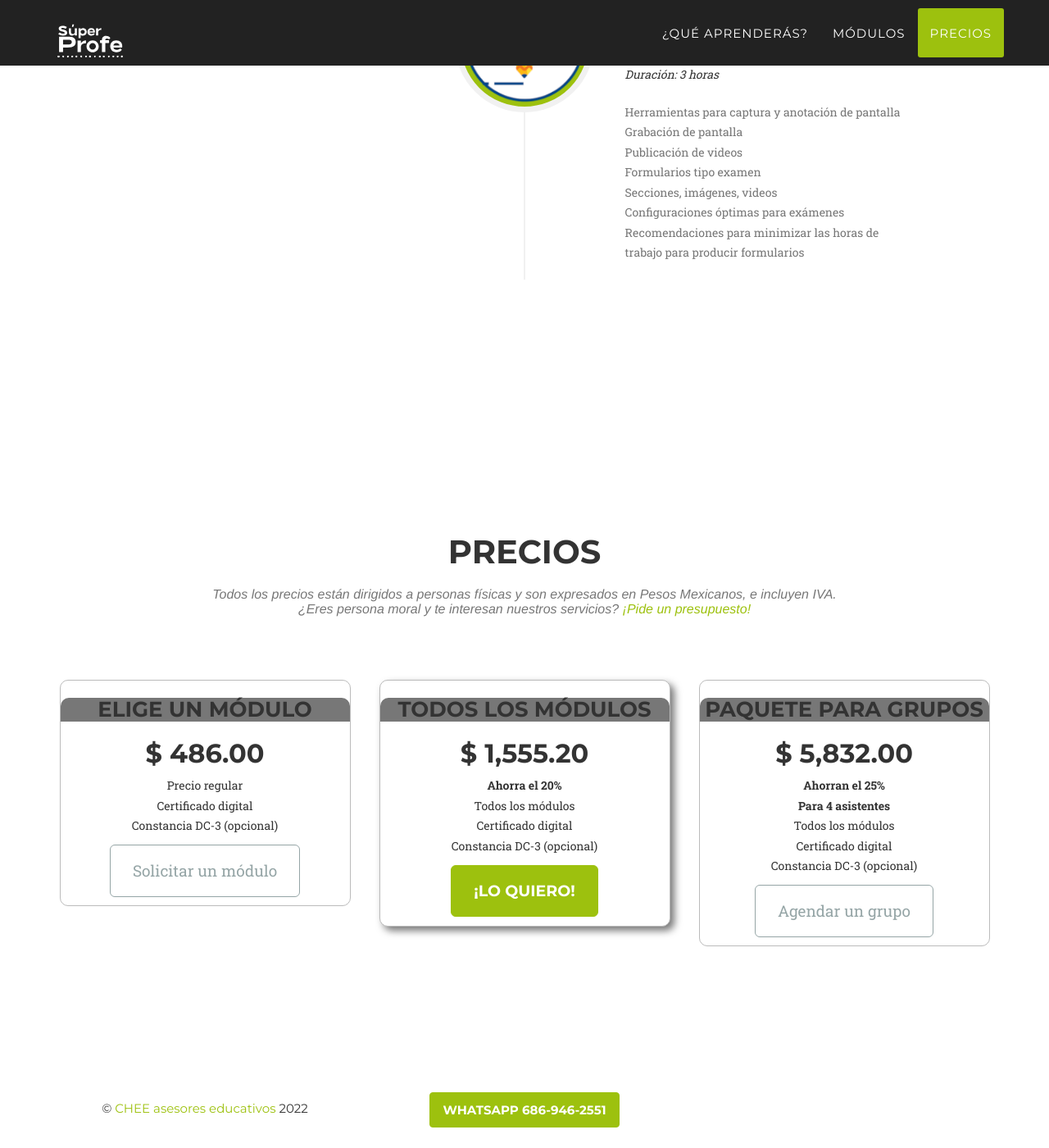
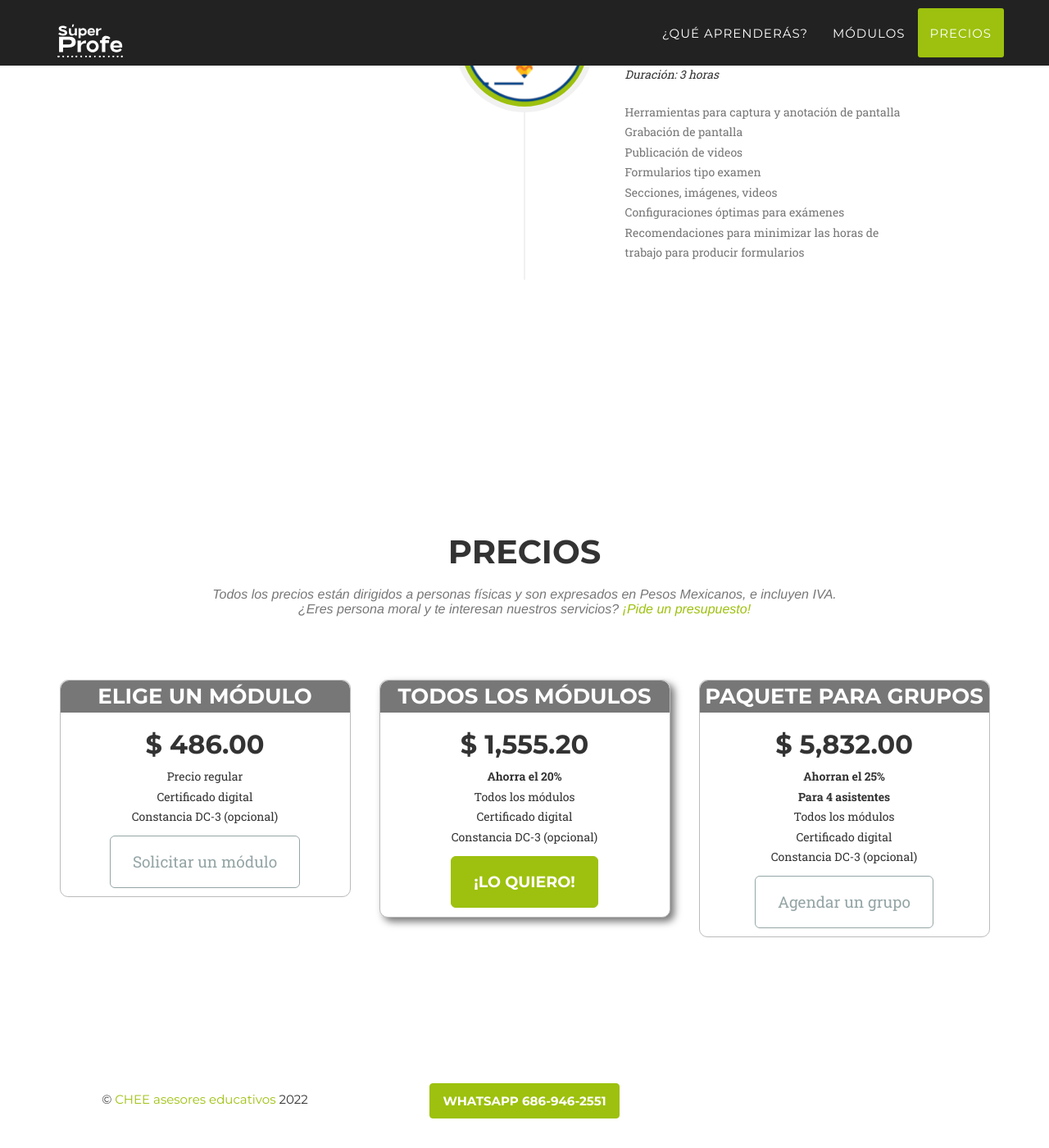
Before and after one commit to camachevaz/superProfe, a Jekyll site: the page built from index.html, in a window 1280 px wide and 1400 px high, scrolled down 3531 px. Shown: the whole window at 82% size. Built offline with Jekyll 4.4.1, drawn with Linux system fonts in a browser that asks for light colours; some web fonts are replaced.

Commit message:
Update agency.css

```diff
--- a/_includes/css/agency.css
+++ b/_includes/css/agency.css
@@ -871,6 +871,9 @@ border: solid 1px #bbb;
 margin:.25rem;
 text-align: center;}
 #precios .col-md-4 div h3, #precios #popular div h3{border-radius: 1rem 1rem 0 0;
-background-color: #777;}
+background-color: #777;
+margin-top: 0;
+padding: .5rem;
+color:#fff;}
 #precios #popular div{background-color: #fff;
 box-shadow: 5px 5px 10px #777;}
```
